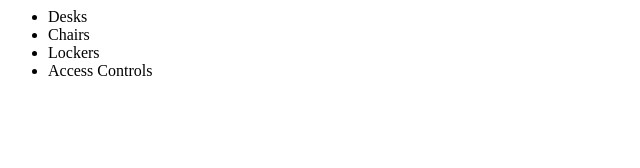
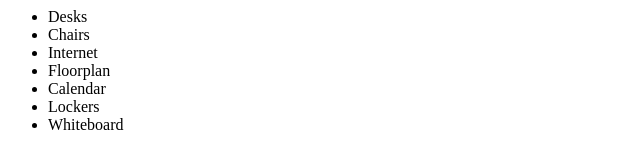
Before and after one commit to mnabdull/lakeforge.github.io, a plain HTML site: page index.html in a window 1280 px wide. Shown: the whole page, without its empty margins (0-640 px from the left). Drawn offline with Linux system fonts and the light colour scheme.

Commit message:
checklist updates

```diff
--- a/index.html
+++ b/index.html
@@ -6,8 +6,11 @@
 	<ul>
 		<li>Desks
 		<li>Chairs
+		<li>Internet
+		<li>Floorplan
+		<li>Calendar
 		<li>Lockers
-<li>Access Controls
+		<li>Whiteboard
 	</ul>
 </body>
 </html>
```
Lines whose indentation alone changed are shown as unchanged.
